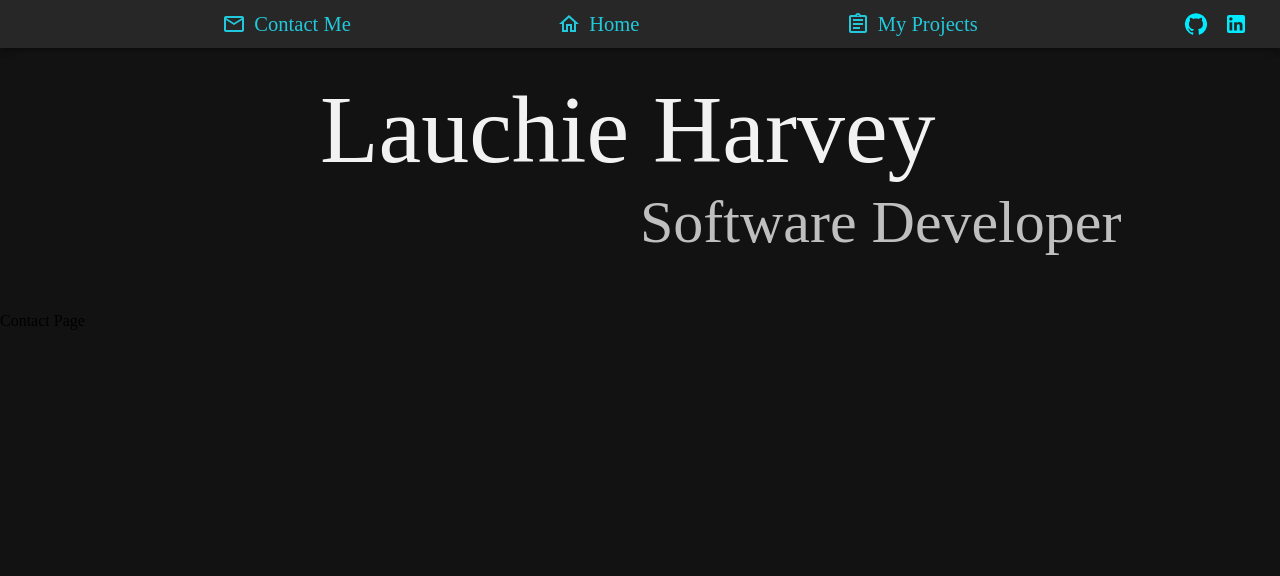
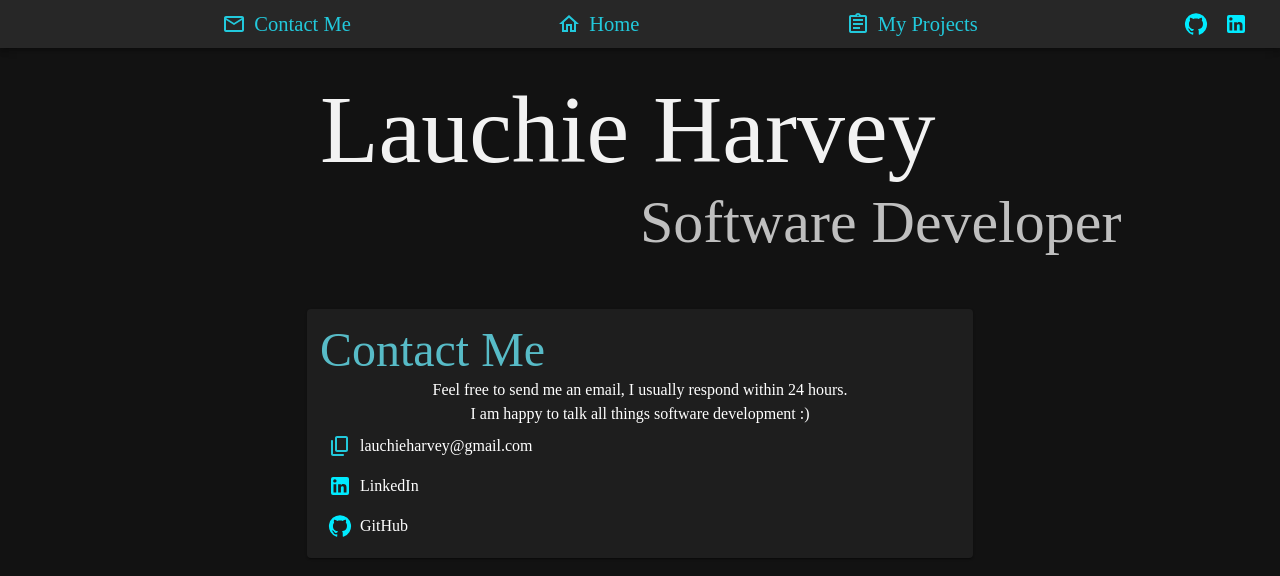
Before and after one commit to LauchieHarvey/LauchieHarvey.github.io, a React (Create React App) app: page /contact in a window 1280 px wide. Shown: the top 576 px of the page. Built offline with nearby package versions, Linux system fonts and the light colour scheme.

Commit message:
Added some content on the contact me page.

```diff
--- a/src/Components/FormContainer.tsx
+++ b/src/Components/FormContainer.tsx
@@ -9,7 +9,7 @@ const FormContainer: React.FC<ContainerProps> = ({label, children}: React.PropsW
 
     return (
         <Paper>
-            {label && <Typography variant="h3">{label}</Typography>}
+            {label && <Typography variant="h2">{label}</Typography>}
             {children}
         </Paper>
     );
--- /dev/null
+++ b/src/Components/Icons.tsx
@@ -0,0 +1,24 @@
+import React from 'react';
+import {Tooltip, IconButton} from '@mui/material';
+import GitHubMaterialIcon from '@mui/icons-material/GitHub';
+import LinkedInMaterialIcon from '@mui/icons-material/LinkedIn';
+
+export const LinkedInIcon = () => {
+    return (
+        <Tooltip title="LinkedIn">
+            <IconButton sx={{color: 'primary.main', filter: 'saturate(2)'}} target="_blank" href="https://linkedin.com/in/lauchie-harvey">
+                <LinkedInMaterialIcon/>
+            </IconButton>
+        </Tooltip>
+    )
+}
+
+export const GitHubIcon = () => {
+    return (
+        <Tooltip title="GitHub">
+            <IconButton sx={{color: 'primary.main', filter: 'saturate(2)'}} target="_blank" href="https://github.com/LauchieHarvey">
+                <GitHubMaterialIcon/>
+            </IconButton>
+        </Tooltip>
+    )
+}
--- a/src/Components/Navbar.tsx
+++ b/src/Components/Navbar.tsx
@@ -1,8 +1,7 @@
 import React from 'react';
-import { Box, Button, AppBar, Toolbar, Typography, IconButton, Tooltip, Stack } from '@mui/material';
+import { Box, Button, AppBar, Toolbar, Typography, Stack } from '@mui/material';
 import { Link as RouterLink } from 'react-router-dom';
-import GitHubIcon from '@mui/icons-material/GitHub';
-import LinkedInIcon from '@mui/icons-material/LinkedIn';
+import { GitHubIcon, LinkedInIcon } from './Icons';
 import HomeOutlinedIcon from '@mui/icons-material/HomeOutlined';
 import AssignmentOutlinedIcon from '@mui/icons-material/AssignmentOutlined';
 import EmailOutlinedIcon from '@mui/icons-material/EmailOutlined';
@@ -34,16 +33,8 @@ const Navbar: React.FC = () => {
                     {/* TODO: align the social icons to the right. */}
                 </Box>
                 <Stack direction="row">
-                    <Tooltip title="GitHub">
-                        <IconButton sx={{color: 'primary.main', filter: 'saturate(2)'}} target="_blank" href="https:/github.com/LauchieHarvey">
-                            <GitHubIcon/>
-                        </IconButton>
-                    </Tooltip>
-                    <Tooltip title="LinkedIn">
-                        <IconButton sx={{color: 'primary.main', filter: 'saturate(2)'}} target="_blank" href="https://linkedin.com/in/lauchie-harvey">
-                            <LinkedInIcon/>
-                        </IconButton>
-                    </Tooltip>
+                    <GitHubIcon/>
+                    <LinkedInIcon/>
                 </Stack>
             </Toolbar>
         </AppBar>
--- a/src/Pages/Contact.tsx
+++ b/src/Pages/Contact.tsx
@@ -1,10 +1,41 @@
 import React from 'react';
-import { Typography } from '@mui/material';
+import { Typography, Paper, Stack, IconButton, Tooltip } from '@mui/material';
+import ContentCopyRoundedIcon from '@mui/icons-material/ContentCopyRounded';
+import {LinkedInIcon, GitHubIcon} from '../Components/Icons';
 
 const Contact: React.FC = () => {
+    const myEmail = "lauchieharvey@gmail.com";
+
+    const copyEmailToClipboard = () => {
+        navigator.clipboard.writeText(myEmail);
+    }
 
     return (
-        <Typography>Contact Page</Typography>
+        <Paper sx={{maxWidth: '50%', margin: 'auto', padding: '1%'}}>
+            <Typography variant="h3" sx={{color: 'primary.main', filter: 'saturate(0.6)'}}>Contact Me</Typography>
+            <Typography align="center" variant="body1">
+                Feel free to send me an email, I usually respond within 24 hours.
+            </Typography>
+            <Typography align="center" variant="body1">
+                I am happy to talk all things software development :)
+            </Typography>
+            <Stack direction="column">
+                <Stack direction="row" alignItems="center">
+                    <Tooltip title="Copy Email">
+                        <IconButton sx={{color: 'primary.main'}} onClick={copyEmailToClipboard}><ContentCopyRoundedIcon/></IconButton>
+                    </Tooltip>
+                    <Typography variant="body1">{myEmail}</Typography>
+                </Stack>
+                <Stack direction="row" alignItems="center">
+                    <LinkedInIcon/>
+                    <Typography variant="body1">LinkedIn</Typography>
+                </Stack>
+                <Stack direction="row" alignItems="center">
+                    <GitHubIcon/>
+                    <Typography variant="body1">GitHub</Typography>
+                </Stack>
+            </Stack>
+        </Paper>
     );
 }
 
```
